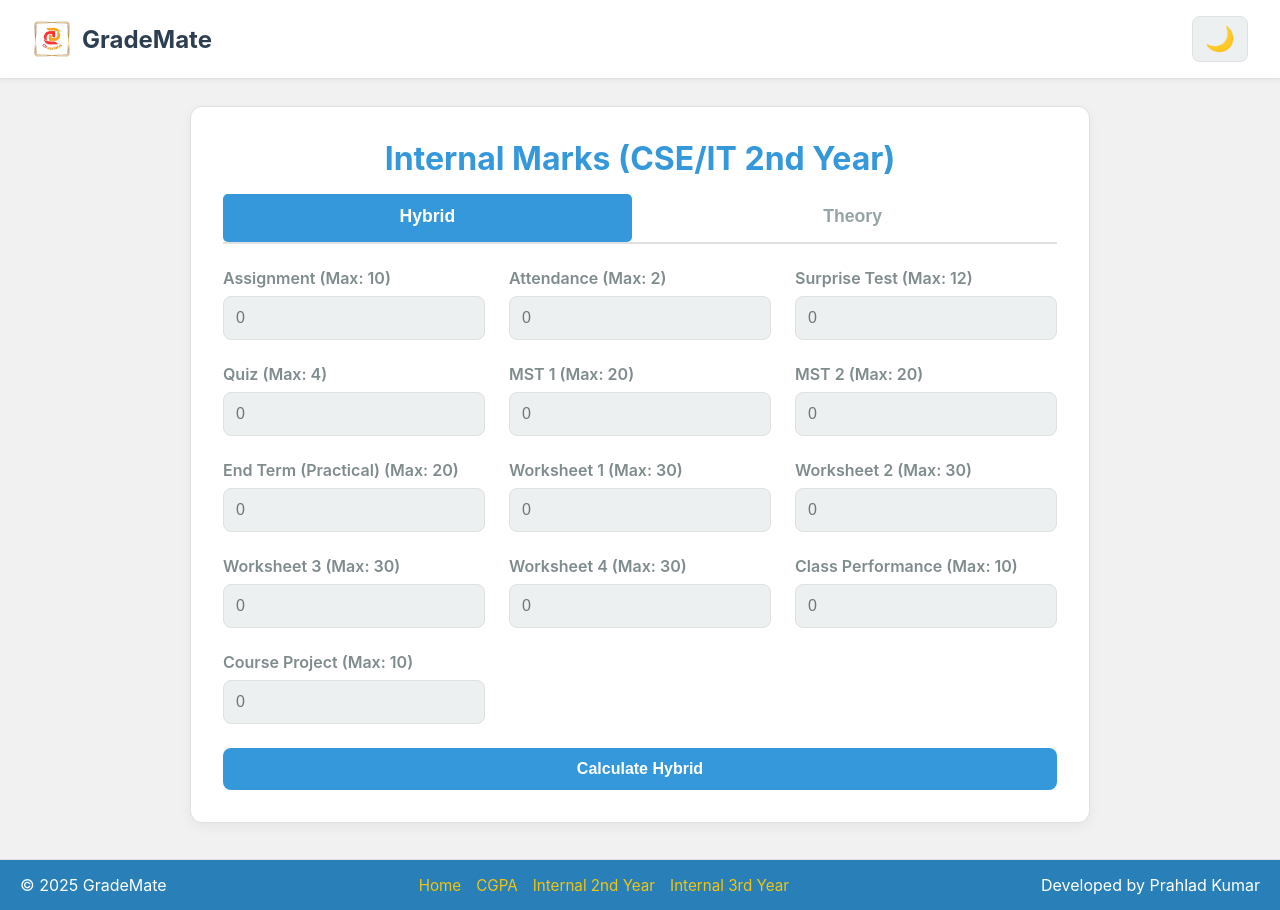
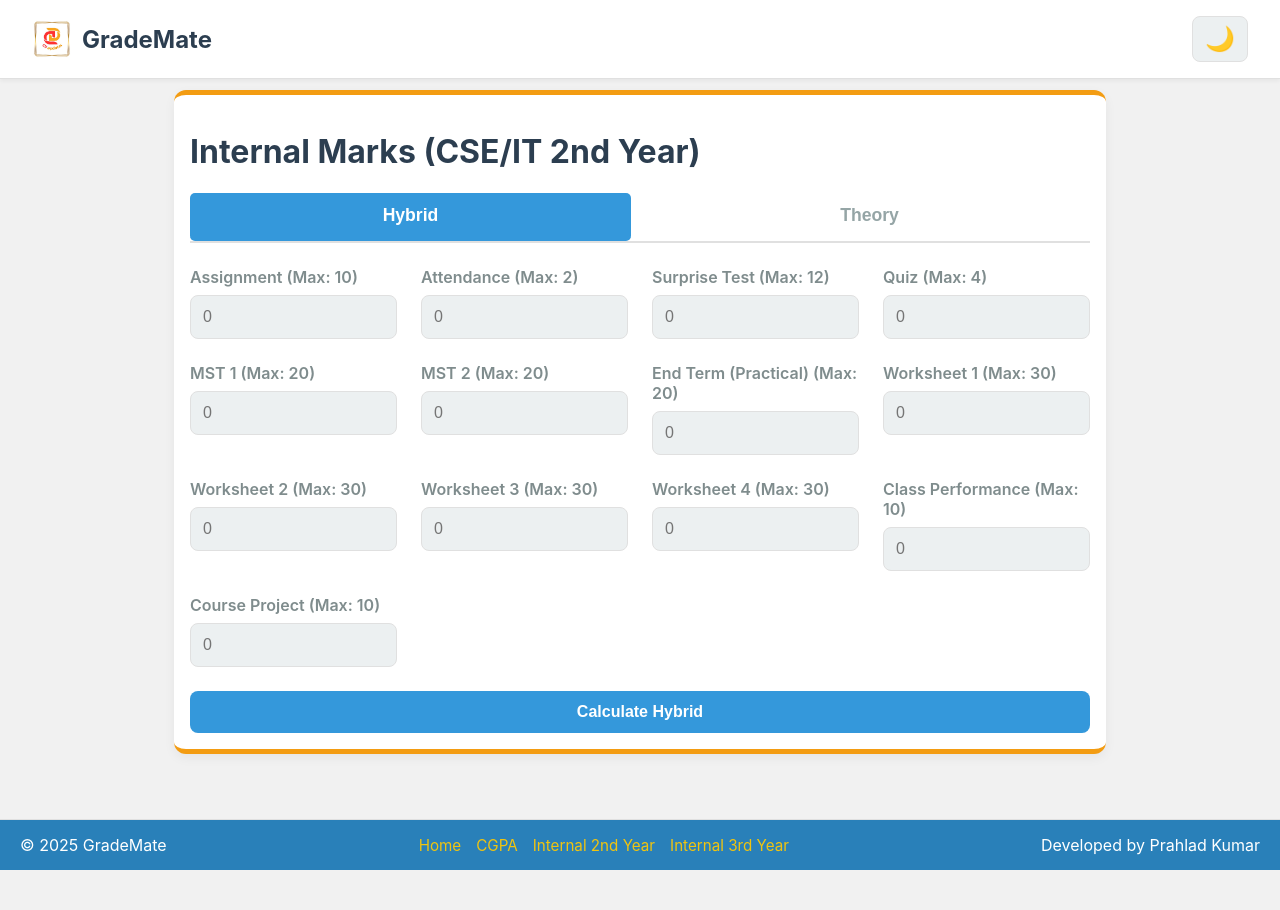
Before and after one commit to Prahlad85/GradeMate, a React (Vite) app: page /internal-2y in a window 1280 px wide. After the commit the page ends 870 px from the top, so only its background shows below. Built offline with nearby package versions, Linux system fonts and the light colour scheme.

Commit message:
Updated styles and result-box border

```diff
--- a/index.html
+++ b/index.html
@@ -2,7 +2,7 @@
 <html lang="en">
   <head>
     <meta charset="UTF-8" />
-    <link rel="icon" type="image/svg+xml" href="/vite.svg" />
+    <link rel="icon" type="image/jpeg" href="/logo.jpg" />
     <meta name="viewport" content="width=device-width, initial-scale=1.0" />
     <link rel="stylesheet" href="https://cdnjs.cloudflare.com/ajax/libs/font-awesome/6.5.2/css/all.min.css" />
     <title>GradeMate</title>
--- a/src/App.jsx
+++ b/src/App.jsx
@@ -1,22 +1,30 @@
-// src/App.jsx
 import { Routes, Route } from 'react-router-dom';
 import Layout from './components/Layout';
 import HomePage from './pages/HomePage';
 import CgpaCalculator from './pages/CgpaCalculator';
 import InternalMarks2Year from './pages/InternalMarks2Year';
 import InternalMarks3Year from './pages/InternalMarks3Year';
+import useDevToolsBlocker from "./hooks/useDevToolsBlocker";
+import usePageTracking from "./hooks/usePageTracking";
+import ScrollToTop from "./ScrollToTop";
 
 function App() {
+  // useDevToolsBlocker();
+  usePageTracking();
+
   return (
+    <>
+      <ScrollToTop />   {/* ← Yeh Routes ke bahar hona chahiye */}
+
       <Routes>
         <Route path="/" element={<Layout />}>
           <Route index element={<HomePage />} />
           <Route path="cgpa" element={<CgpaCalculator />} />
           <Route path="internal-2y" element={<InternalMarks2Year />} />
           <Route path="internal-3y" element={<InternalMarks3Year />} />
-        {/* Aap yahan aur routes add kar sakte hain */}
         </Route>
       </Routes>
+    </>
   );
 }
 
--- /dev/null
+++ b/src/ScrollToTop.jsx
@@ -0,0 +1,13 @@
+// src/ScrollToTop.jsx
+import { useEffect } from "react";
+import { useLocation } from "react-router-dom";
+
+export default function ScrollToTop() {
+  const { pathname } = useLocation();
+
+  useEffect(() => {
+    window.scrollTo(0, 0);   // page change par top
+  }, [pathname]);
+
+  return null;
+}
--- a/src/index.css
+++ b/src/index.css
@@ -75,19 +75,12 @@ main {
 
 
 .navbar-logo {
-
   display: flex;
-
   align-items: center;
-
   text-decoration: none;
-
   color: var(--text-color);
-
   font-weight: bold;
-
   font-size: 1.5rem; /* Desktop font size */
-
 }
 
 
@@ -177,7 +170,7 @@ main {
   display: grid;
   grid-template-columns: repeat(auto-fit, minmax(300px, 1fr));
   gap: 1.5rem;
-  margin-top: 2rem;
+  margin: 2rem;
 }
 
 /* Common card styles */
@@ -238,21 +231,6 @@ main {
 }
 
 /* 4. Calculator Page Layout (General) */
-.calculator-container {
-  background-color: var(--card-bg);
-  border: 1px solid var(--border-color);
-  border-radius: 12px;
-  padding: 2rem;
-  max-width: 900px;
-  margin: 1rem auto;
-  box-shadow: 0 4px 12px rgba(0, 0, 0, 0.05);
-}
-
-.calculator-container h1 {
-  text-align: center;
-  margin-top: 0;
-  color: var(--primary-color);
-}
 
 /* 5. Tabs */
 .tab-nav {
@@ -462,10 +440,38 @@ main {
   .result-details {
     grid-template-columns: 1fr;
   }
+
+  .home-container{
+    margin: 1rem;
+  }
+
+  .calculator-container1{
+    margin: 1rem;
+  }
+  .calculator-container2{
+    margin: 1rem;
+  }
+  .calculator-container3{
+    margin: 1rem;
+  }
 }
 
 @media (max-width: 480px) {
   .form-grid { grid-template-columns: 1fr; }
+
+  .home-container{
+    margin: .4rem;
+  }
+
+  .calculator-container1{
+    margin: .4rem;
+  }
+  .calculator-container2{
+    margin: .4rem;
+  }
+  .calculator-container3{
+    margin: .4rem;
+  }
 }
 
 
--- a/src/pages/CgpaCalculator.css
+++ b/src/pages/CgpaCalculator.css
@@ -16,15 +16,39 @@
 }
 
 /* MAIN CONTAINER (Padding wapas add ki gayi) */
-.calculator-container {
-    width: 100%;
-    max-width: 100%;
-    margin: auto;
-    padding: 1rem; /* <-- Padding 1rem rakhi */
-    border-radius: 12px;
-    background: var(--bg-color);
-    box-sizing: border-box;
+.calculator-container1 {
+  background-color: var(--card-bg);
+  border-top: 3px solid #c40a7a;
+  border-bottom: 3px solid #c40a7a;
+  border-radius: 12px;
+  padding: 1rem;
+  max-width: 900px;
+  margin: 1rem auto;
+  box-shadow: 0 4px 12px rgba(0, 0, 0, 0.05);
 }
+
+.calculator-container2 {
+  background-color: var(--card-bg);
+  border-top: 5px solid #f39c12;     /* Orange */
+  border-bottom: 5px solid #f39c12;
+  border-radius: 12px;
+  padding: 1rem;
+  max-width: 900px;
+  margin: auto;
+  box-shadow: 0 4px 12px rgba(0, 0, 0, 0.05);
+}
+
+.calculator-container3 {
+  background-color: var(--card-bg);
+  border-top: 5px solid#2ecc71;     /* Green */
+  border-bottom: 5px solid #2ecc71;
+  border-radius: 12px;
+  padding: 1rem;
+  max-width: 900px;
+  margin: auto;
+  box-shadow: 0 4px 12px rgba(0, 0, 0, 0.05);
+}
+
 
 .calculator-container h1 {
     text-align: center;
--- a/src/pages/CgpaCalculator.jsx
+++ b/src/pages/CgpaCalculator.jsx
@@ -104,7 +104,7 @@ const CgpaCalculator = () => {
   };
 
   return (
-    <div className="calculator-container">
+    <div className="calculator-container1">
       <h1>CGPA Calculator</h1>
 
       {/* --- JSX STRUCTURE KO TABLE MEIN BADLA GAYA HAI --- */}
--- a/src/pages/InternalMarks2Year.jsx
+++ b/src/pages/InternalMarks2Year.jsx
@@ -7,6 +7,7 @@ const FormInput = ({ id, label, max, value, onChange }) => (
     <label htmlFor={id}>{label} (Max: {max})</label>
     <input
       type="number"
+      step="any"
       id={id}
       value={value}
       onChange={onChange}
@@ -94,7 +95,7 @@ const InternalMarks2Year = () => {
   };
 
   return (
-    <div className="calculator-container">
+    <div className="calculator-container2">
       <h1>Internal Marks (CSE/IT 2nd Year)</h1>
       <nav className="tab-nav">
         <button
--- a/src/pages/InternalMarks3Year.jsx
+++ b/src/pages/InternalMarks3Year.jsx
@@ -8,6 +8,7 @@ const FormInput = ({ id, label, max, value, onChange }) => (
     <label htmlFor={id}>{label} (Max: {max})</label>
     <input
       type="number"
+      step="any"
       id={id}
       value={value}
       onChange={onChange}
@@ -103,7 +104,7 @@ const InternalMarks3Year = () => {
   };
 
   return (
-    <div className="calculator-container">
+    <div className="calculator-container3">
       <h1>Internal Marks (CSE/IT 3rd Year)</h1>
 
       {/* ---------------- TAB BUTTONS ---------------- */}
```
Also changed, not shown: public/logo.jpg (added). Lines whose indentation alone changed are shown as unchanged.
